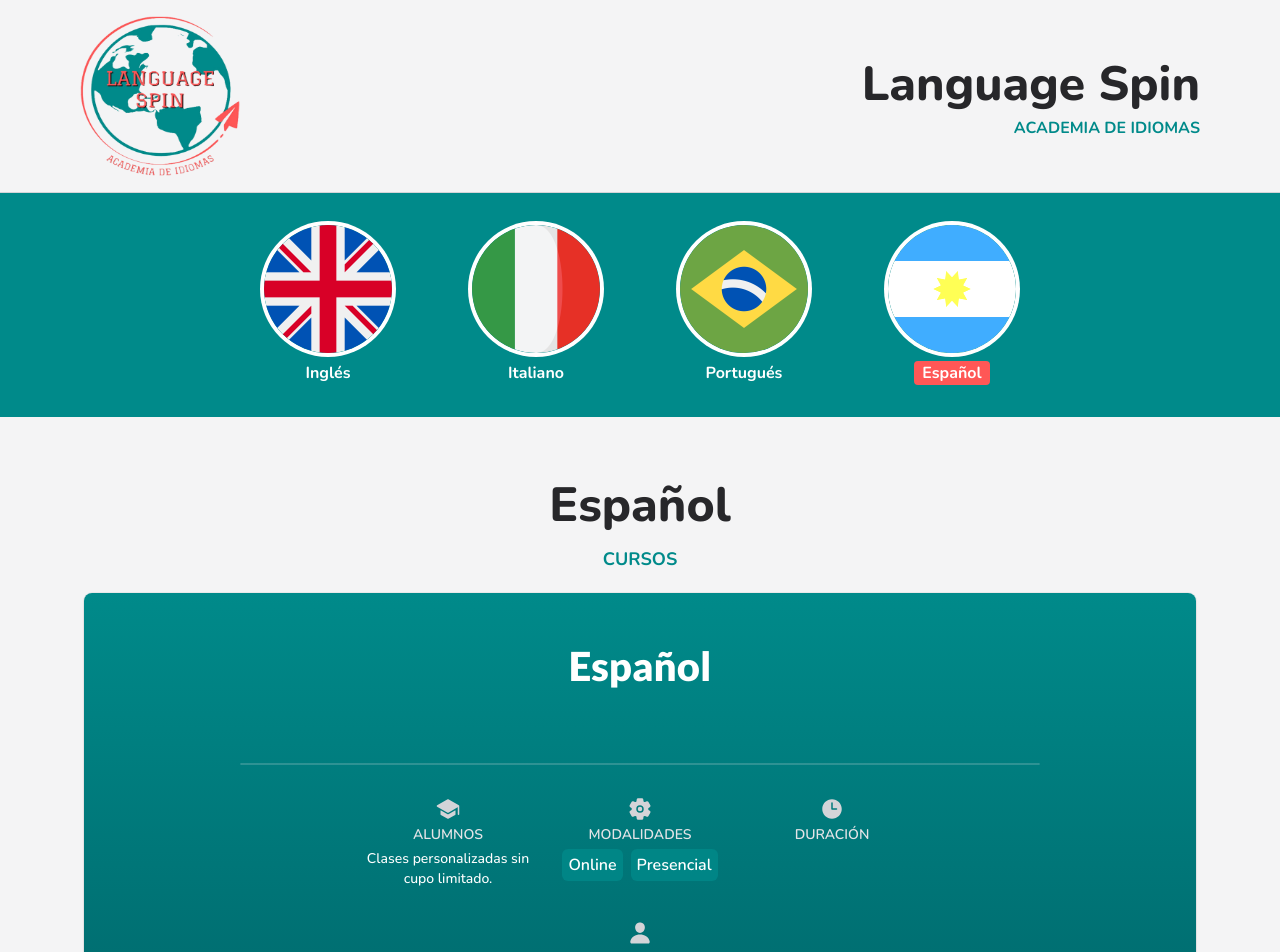
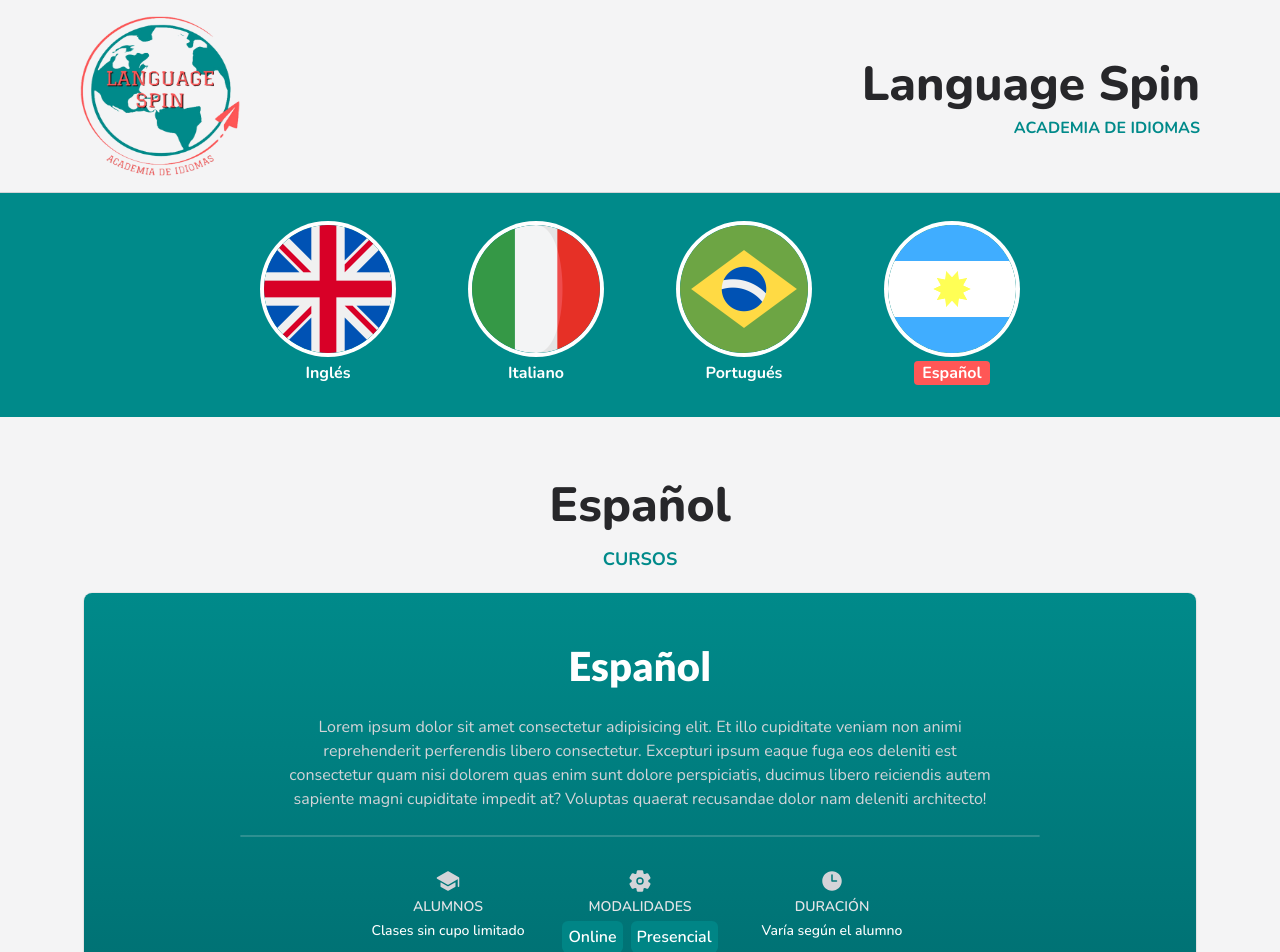
Before and after one commit to Caracolaracol/languageSpin-project, a React (Vite) app: page /espanol in a window 1280 px wide. Shown: the top 952 px of the page. Built offline with nearby package versions, Linux system fonts and the light colour scheme.

Commit message:
fixing styling

```diff
--- a/src/Pages/Inicio.jsx
+++ b/src/Pages/Inicio.jsx
@@ -1,10 +1,9 @@
 import Slider from '../components/Slider';
 
-import smUtn from '../assets/carruselmobile1.png'
-import { Container, SectionTitle, Section } from '../components/utils/utils';
+import smUtn from '../assets/carruselmobile1.png';
+import { Container, SectionTitle } from '../components/utils/utils';
 
-function Inicio(){
-
+function Inicio() {
   return (
     <div className='m-auto transicion'>
       <Container>
@@ -12,28 +11,42 @@ function Inicio(){
       </Container>
 
       <Container>
-                <div className='shadow-borderShadow bg-white rounded-md mb-12'>
-                    <div className='flex justify-center pt-4'>
-                        <SectionTitle text='Nuestros Alumnos'/>
+        <div className='shadow-borderShadow bg-white rounded-lg mb-12 pb-6'>
+          <div className='flex justify-center pt-8'>
+            <SectionTitle text='Nuestros Alumnos' />
           </div>
           <div className='p-4 flex flex-col justify-center items-center px-6'>
-                            <p className='text-center pb-4'> En Language Spin queremos acercarte el idioma de manera interactiva, dinámica y eficaz, con el objetivo de brindarte el conocimiento orientado a tus necesidades. </p>
-                            <p className='text-center'> Entendemos que cada alumno aprende de manera diferente, por lo tanto, ponemos énfasis en personalizar las clases y poder brindar el mejor aprendizaje para los alumnos.</p>
+            <p className='text-center pb-4 max-w-2xl'>
+              En Language Spin queremos acercarte el idioma de manera interactiva, dinámica y
+              eficaz, con el objetivo de brindarte el conocimiento orientado a tus necesidades.
+            </p>
+            <p className='text-center max-w-2xl'>
+              Entendemos que cada alumno aprende de manera diferente, por lo tanto, ponemos énfasis
+              en personalizar las clases y poder brindar el mejor aprendizaje para los alumnos.
+            </p>
           </div>
           <div className='flex flex-col-reverse justify-evenly sm:flex-row gap-2'>
             <div className=' bg-white rounded-md p-4'>
-                            <iframe className='h-[576px] w-[100%] sm:h-[512px] sm:w-[288px] md:h-[720px] md:w-[405px]' src='https://www.youtube.com/embed/Qp19qYFqoCU' title="YouTube video player" frameborder="0" allow="accelerometer; autoplay; clipboard-write; encrypted-media; gyroscope; picture-in-picture; web-share; fullscreen"></iframe>
+              <iframe
+                className='h-[576px] w-[100%] sm:h-[512px] sm:w-[288px] md:h-[720px] md:w-[405px] rounded-lg overflow-hidden'
+                src='https://www.youtube.com/embed/Qp19qYFqoCU'
+                title='YouTube video player'
+                frameborder='0'
+                allow='accelerometer; autoplay; clipboard-write; encrypted-media; gyroscope; picture-in-picture; web-share; fullscreen'></iframe>
             </div>
             <div className=' bg-white rounded-md p-4'>
-                            <iframe className='h-[576px] w-[100%] sm:h-[512px] sm:w-[288px] md:h-[720px] md:w-[405px]' src='https://www.youtube.com/embed/3zpuS8dC5bM' title="YouTube video player" frameborder="0" allow="accelerometer; autoplay; clipboard-write; encrypted-media; gyroscope; picture-in-picture; web-share; fullscreen"></iframe>
+              <iframe
+                className='h-[576px] w-[100%] sm:h-[512px] sm:w-[288px] md:h-[720px] md:w-[405px] rounded-lg overflow-hidden'
+                src='https://www.youtube.com/embed/3zpuS8dC5bM'
+                title='YouTube video player'
+                frameborder='0'
+                allow='accelerometer; autoplay; clipboard-write; encrypted-media; gyroscope; picture-in-picture; web-share; fullscreen'></iframe>
             </div>
-
           </div>
-
         </div>
       </Container>
     </div>
-    )
+  );
 }
 
-export default Inicio
+export default Inicio;
--- a/src/components/curso/CursoCard.jsx
+++ b/src/components/curso/CursoCard.jsx
@@ -22,13 +22,9 @@ export const CursoCard = ({ curso }) => {
               <IoSchool className='w-6 h-6 text-zinc-300' />
               <span>Alumnos</span>
             </p>
-            {curso.cantidad_alumnos !== null ? (
-              <span className='font-semibold md:text-lg text-white'>{curso.cantidad_alumnos}</span>
-            ) : (
-              <span className='text-sm font-medium text-white first-letter:capitalize text-center'>
-                Clases personalizadas sin cupo limitado.
-              </span>
-            )}
+            <span className='text-sm font-medium text-white first-letter:capitalize text-center'>
+              {curso.cantidad_alumnos}
+            </span>
           </div>
 
           <div className='flex flex-col items-center'>
@@ -77,7 +73,7 @@ export const CursoCard = ({ curso }) => {
       <Link
         to={curso.link_wpp}
         target='_blank'
-        className='mt-6 md:mt-8 shadow-lg border border-zinc-200 border-opacity-30 bg-verdeSpin text-xs uppercase font-extrabold text-zinc-100 w-full md:max-w-2xl md:mx-auto block text-center py-4 md:py-6 rounded-lg'>
+        className='mt-6 md:mt-8 shadow-lg border border-zinc-200 border-opacity-30 bg-verdeSpin text-xs uppercase font-extrabold text-zinc-100 w-full md:max-w-2xl md:mx-auto block text-center py-4 md:py-6 rounded-lg hover:brightness-110 transition'>
         Solicitar más información
       </Link>
     </article>
--- a/src/db/db.json
+++ b/src/db/db.json
@@ -2,8 +2,6 @@
   "idiomas": [
     {
       "nombre": "ingles",
-      "descripcion": "Lorem ipsum dolor sit amet consectetur adipisicing elit. Et illo cupiditate veniam non animi reprehenderit perferendis libero consectetur. Excepturi ipsum eaque fuga eos deleniti est consectetur quam nisi dolorem quas enim sunt dolore perspiciatis, ducimus libero reiciendis autem sapiente magni cupiditate impedit at? Voluptas quaerat recusandae dolor nam deleniti architecto!",
-      "modalidades": ["presencial", "online", "teacher at home"],
       "cursos": [
         {
           "nombre": "preparación para exámenes internacionales",
@@ -60,45 +58,42 @@
     },
     {
       "nombre": "italiano",
-      "descripcion": "Lorem ipsum dolor sit amet consectetur adipisicing elit. Et illo cupiditate veniam non animi reprehenderit perferendis libero consectetur. Excepturi ipsum eaque fuga eos deleniti est consectetur quam nisi dolorem quas enim sunt dolore perspiciatis, ducimus libero reiciendis autem sapiente magni cupiditate impedit at? Voluptas quaerat recusandae dolor nam deleniti architecto!",
-      "modalidades": ["online"],
       "cursos": [
         {
           "nombre": "italiano",
+          "descripcion": "Lorem ipsum dolor sit amet consectetur adipisicing elit. Et illo cupiditate veniam non animi reprehenderit perferendis libero consectetur. Excepturi ipsum eaque fuga eos deleniti est consectetur quam nisi dolorem quas enim sunt dolore perspiciatis, ducimus libero reiciendis autem sapiente magni cupiditate impedit at? Voluptas quaerat recusandae dolor nam deleniti architecto!",
           "profesores": ["cecilia carabajal"],
           "cantidad_alumnos": 4,
           "modalidades": ["online"],
-          "duracion": null,
+          "duracion": "varía según el alumno",
           "link_wpp": "https://api.whatsapp.com/send?phone=93834069803&text=Hola!%20Quisiera%20m%C3%A1s%20informaci%C3%B3n%20sobre%20Clases%20de%20italiano."
         }
       ]
     },
     {
       "nombre": "portugues",
-      "descripcion": "Lorem ipsum dolor sit amet consectetur adipisicing elit. Et illo cupiditate veniam non animi reprehenderit perferendis libero consectetur. Excepturi ipsum eaque fuga eos deleniti est consectetur quam nisi dolorem quas enim sunt dolore perspiciatis, ducimus libero reiciendis autem sapiente magni cupiditate impedit at? Voluptas quaerat recusandae dolor nam deleniti architecto!",
-      "modalidades": ["online"],
       "cursos": [
         {
           "nombre": "portugues",
+          "descripcion": "Lorem ipsum dolor sit amet consectetur adipisicing elit. Et illo cupiditate veniam non animi reprehenderit perferendis libero consectetur. Excepturi ipsum eaque fuga eos deleniti est consectetur quam nisi dolorem quas enim sunt dolore perspiciatis, ducimus libero reiciendis autem sapiente magni cupiditate impedit at? Voluptas quaerat recusandae dolor nam deleniti architecto!",
           "profesores": ["natalia"],
           "cantidad_alumnos": 3,
           "modalidades": ["online"],
-          "duracion": null,
+          "duracion": "varía según el alumno",
           "link_wpp": "https://api.whatsapp.com/send?phone=93834069803&text=Hola!%20Quisiera%20m%C3%A1s%20informaci%C3%B3n%20sobre%20Clases%20de%20portugu%C3%A9s."
         }
       ]
     },
     {
       "nombre": "español",
-      "descripcion": "Lorem ipsum dolor sit amet consectetur adipisicing elit. Et illo cupiditate veniam non animi reprehenderit perferendis libero consectetur. Excepturi ipsum eaque fuga eos deleniti est consectetur quam nisi dolorem quas enim sunt dolore perspiciatis, ducimus libero reiciendis autem sapiente magni cupiditate impedit at? Voluptas quaerat recusandae dolor nam deleniti architecto!",
-      "modalidades": ["online"],
       "cursos": [
         {
           "nombre": "español",
+          "descripcion": "Lorem ipsum dolor sit amet consectetur adipisicing elit. Et illo cupiditate veniam non animi reprehenderit perferendis libero consectetur. Excepturi ipsum eaque fuga eos deleniti est consectetur quam nisi dolorem quas enim sunt dolore perspiciatis, ducimus libero reiciendis autem sapiente magni cupiditate impedit at? Voluptas quaerat recusandae dolor nam deleniti architecto!",
           "profesores": ["eduardo luján", "celeste arias", "cecilia carabajal", "natalia"],
-          "cantidad_alumnos": null,
+          "cantidad_alumnos": "Clases sin cupo limitado",
           "modalidades": ["online", "presencial"],
-          "duracion": null,
+          "duracion": "varía según el alumno",
           "link_wpp": "https://api.whatsapp.com/send?phone=93834069803&text=Hola!%20Quisiera%20m%C3%A1s%20informaci%C3%B3n%20sobre%20Clases%20de%20espa%C3%B1ol."
         }
       ]
```
Lines whose indentation alone changed are shown as unchanged.
